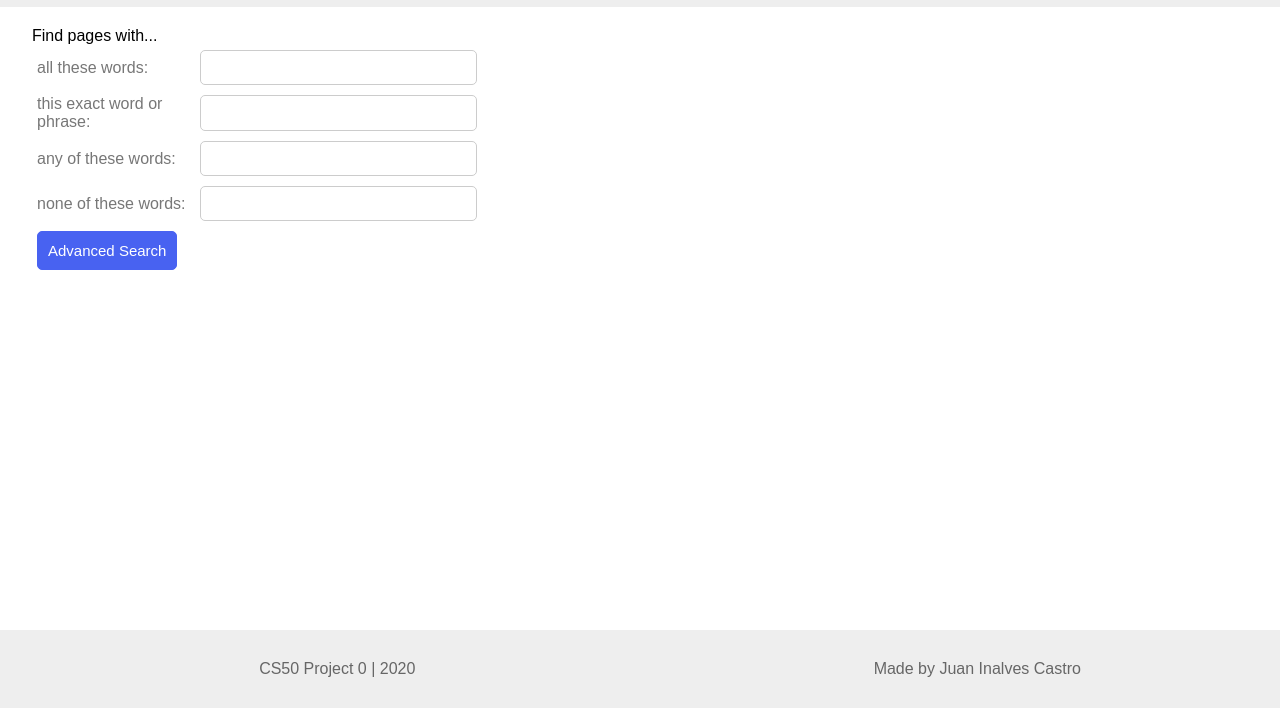
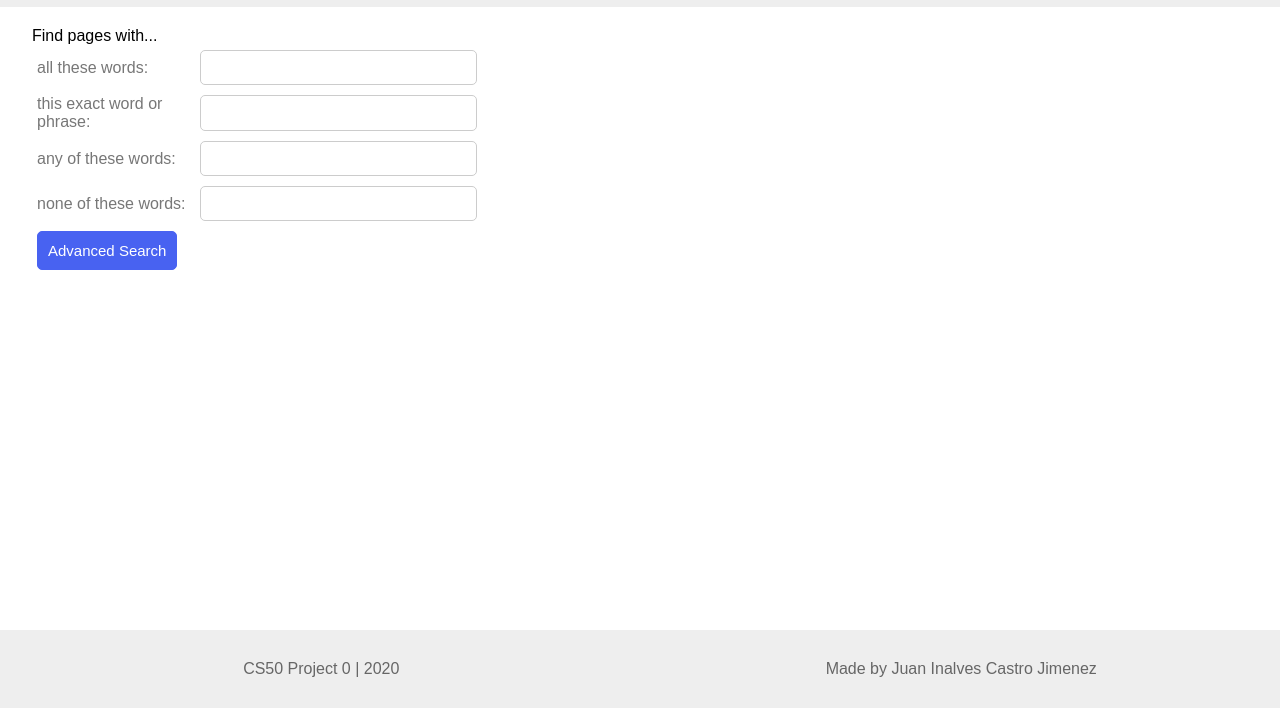
Before and after one commit to inalves/project0, a plain HTML site: page advanced.html in a window 1280 px wide. Shown: the part 92-800 px from the top of the page. Drawn offline with Linux system fonts and the light colour scheme.

Commit message:
Footer change

```diff
--- a/advanced.html
+++ b/advanced.html
@@ -9,6 +9,7 @@
 
         <div id="linksContainer">
             <div id="googleLogo">
+
                 <img
                     src="https://www.google.com/images/branding/googlelogo/1x/googlelogo_color_272x92dp.png"
                     alt="Google Advanced Search"
@@ -52,7 +53,7 @@
     </div>
         <footer>
             <span>CS50 Project 0 | 2020</span>
-            <span>Made by Juan Inalves Castro</span>
+            <span>Made by Juan Inalves Castro Jimenez</span>
         </footer>
     </body>
 </html>
```
